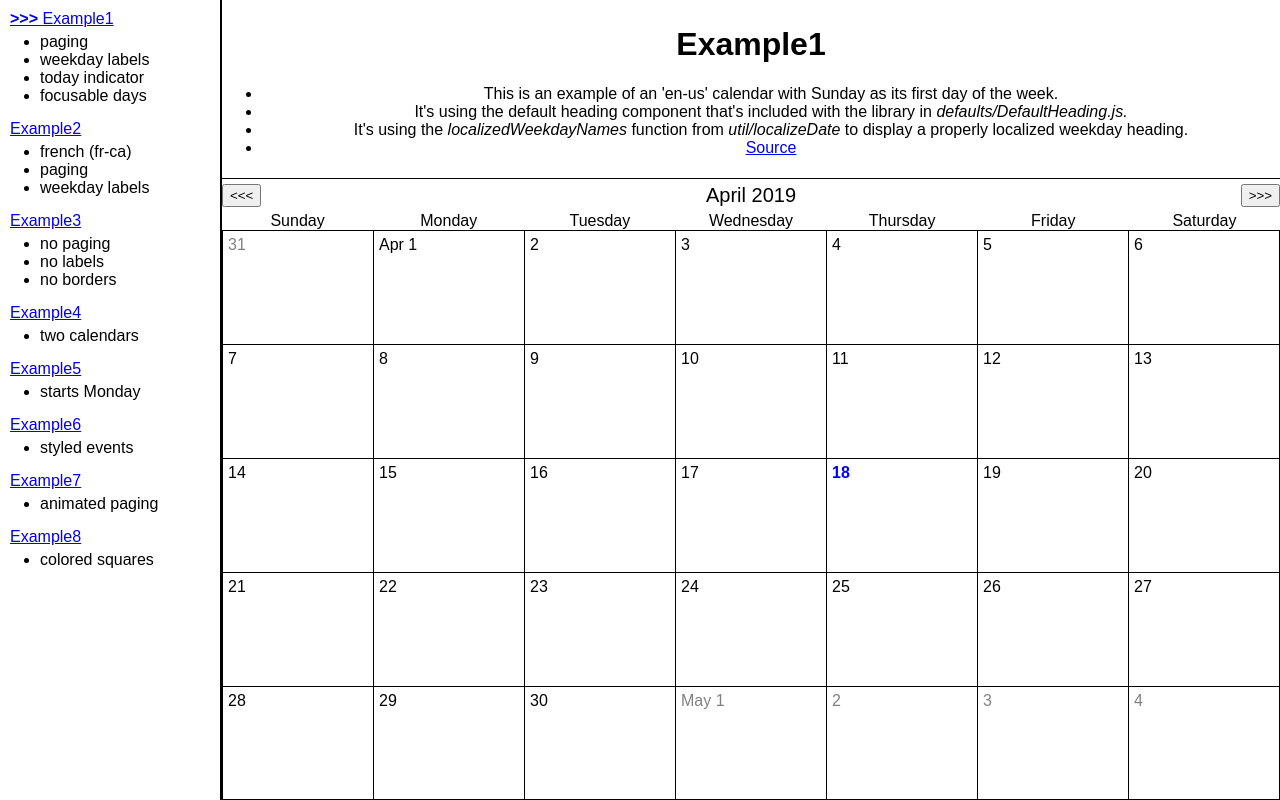
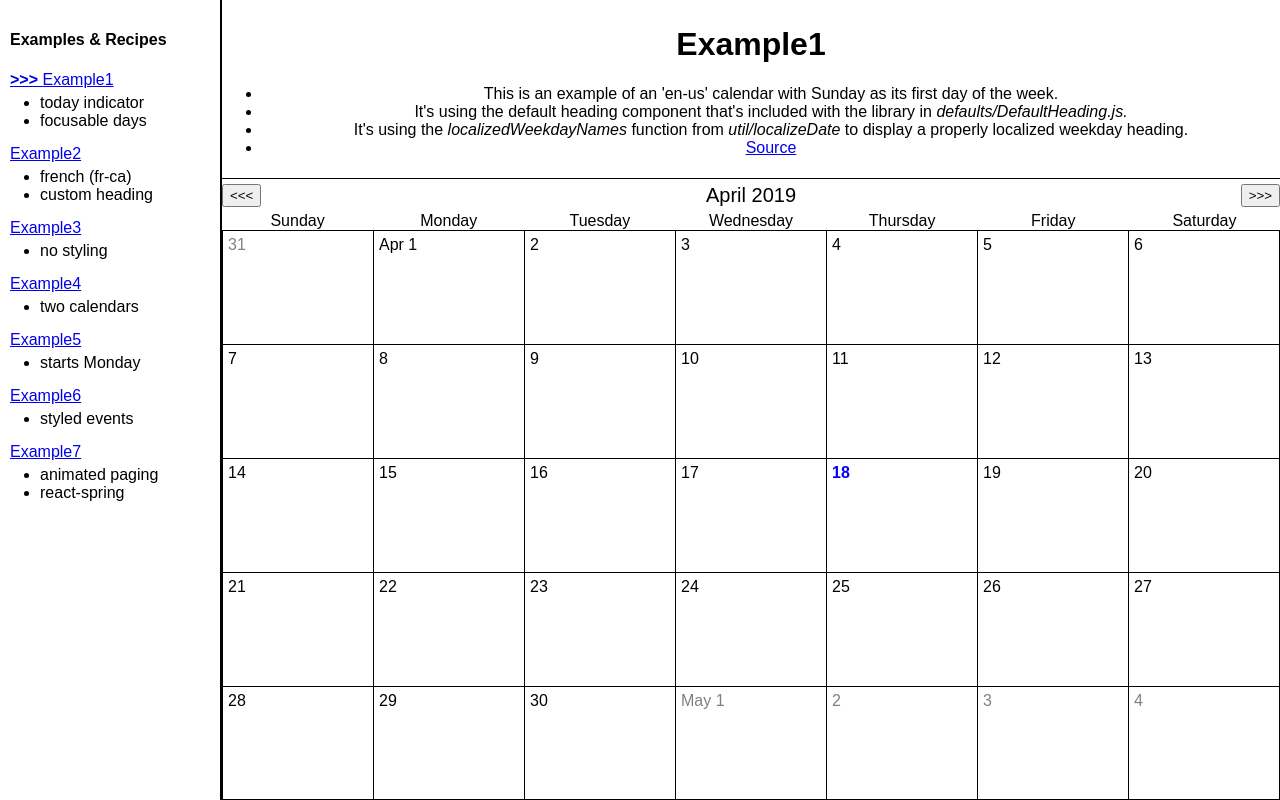
Before and after one commit to BrennanR/react-clean-calendar, a React (Create React App) app: page /Example1 in a window 1280 px wide. Built offline with nearby package versions, Linux system fonts and the light colour scheme.

Commit message:
Updated example2 and example docs in general

```diff
--- a/src/App.js
+++ b/src/App.js
@@ -10,7 +10,6 @@ import { Example4 } from './examples/Example4';
 import { Example5 } from './examples/Example5';
 import { Example6 } from './examples/Example6';
 import { Example7 } from './examples/Example7';
-import { Example8 } from './examples/Example8';
 import './App.css';
 
 const shortDescriptionStyle = { padding: 0, margin: 0, marginLeft: 30, marginBottom: 15, marginTop: 5 };
@@ -20,8 +19,6 @@ const EXAMPLES = {
     component: Example1,
     shortDescription: (
       <ul style={shortDescriptionStyle}>
-        <li>paging</li>
-        <li>weekday labels</li>
         <li>today indicator</li>
         <li>focusable days</li>
       </ul>
@@ -48,17 +45,13 @@ const EXAMPLES = {
     shortDescription: (
       <ul style={shortDescriptionStyle}>
         <li>french (fr-ca)</li>
-        <li>paging</li>
-        <li>weekday labels</li>
+        <li>custom heading</li>
       </ul>
     ),
     description: (
       <ul>
         <li>{"This is an example of an 'fr-ca' calendar with Sunday as its first day of the week."}</li>
-        <li>
-          {"It's using the default heading component that's included with the library in "}
-          <i>defaults/DefaultHeading.js.</i>
-        </li>
+        <li>{'Uses a custom heading to render the paging buttons on the right.'}</li>
         <li>
           {"It's using the "} <i>localizedWeekdayNames</i> {' function from '} <i>util/localizeDate</i>
           {' to display a properly localized weekday heading.'}
@@ -73,9 +66,7 @@ const EXAMPLES = {
     component: Example3,
     shortDescription: (
       <ul style={shortDescriptionStyle}>
-        <li>no paging</li>
-        <li>no labels</li>
-        <li>no borders</li>
+        <li>no styling</li>
       </ul>
     ),
     description: (
@@ -144,29 +135,22 @@ const EXAMPLES = {
     shortDescription: (
       <ul style={shortDescriptionStyle}>
         <li>{'animated paging'}</li>
+        <li>{'react-spring'}</li>
       </ul>
     ),
     description: (
       <ul>
-        <li>{'Animated paging between calendar months.'}</li>
+        <li>
+          {'Animated paging between calendar months using '}
+          <a href="https://www.react-spring.io/">react-spring</a>.
+        </li>
+        <li>
+          {`See the `}
+          <a href="https://github.com/BrennanR/react-clean-calendar/blob/master/src/examples/Pager.js">Pager</a>
+          {` code for how react-spring can be used to achieve this effect.`}
+        </li>
         <li>
           <a href="https://github.com/BrennanR/react-clean-calendar/blob/master/src/examples/Example7.js">Source</a>
-        </li>
-      </ul>
-    ),
-  },
-  Example8: {
-    component: Example8,
-    shortDescription: (
-      <ul style={shortDescriptionStyle}>
-        <li>colored squares</li>
-      </ul>
-    ),
-    description: (
-      <ul>
-        <li>{'Paging between colored squares!'}</li>
-        <li>
-          <a href="https://github.com/BrennanR/react-clean-calendar/blob/master/src/examples/Example8.js">Source</a>
         </li>
       </ul>
     ),
@@ -214,6 +198,7 @@ class App extends Component<Props> {
                   aria-label="Main navigation"
                   style={{ display: 'flex', flexDirection: 'column' }}
                 >
+                  <h4>Examples & Recipes</h4>
                   {Object.keys(EXAMPLES).map(key => (
                     <div style={{ display: 'flex', flexDirection: 'column' }} key={key}>
                       <Link to={`/${key}`}>
--- a/src/examples/Example2.js
+++ b/src/examples/Example2.js
@@ -4,7 +4,6 @@ import React, { Component } from 'react';
 import type { Node } from 'react';
 
 import { Calendar } from '../lib/Calendar';
-import { DefaultCalendarHeading } from '../lib/components/defaults/DefaultCalendarHeading';
 import { nextMonth, previousMonth } from '../lib/util/date';
 import { localizedWeekdayNames, localizedYearMonth } from '../lib/util/localizeDate';
 
@@ -28,17 +27,31 @@ export class Example2 extends Component<Props, State> {
 
   renderHeading = () => {
     return (
-      <DefaultCalendarHeading
-        title={localizedYearMonth(this.locale, 'long', 'numeric', this.state.year, this.state.month)}
-        onNextMonthClicked={() => {
-          const { year, month } = nextMonth(this.state.year, this.state.month);
-          this.setState({ year, month });
-        }}
-        onPreviousMonthClicked={() => {
-          const { year, month } = previousMonth(this.state.year, this.state.month);
-          this.setState({ year, month });
-        }}
-      />
+      <div style={{ width: '100%', display: 'flex', justifyContent: 'space-between', marginTop: 5, marginBottom: 5 }}>
+        <div style={{ marginLeft: 10, fontSize: 20 }}>
+          {localizedYearMonth(this.locale, 'long', 'numeric', this.state.year, this.state.month)}
+        </div>
+        <div style={{ marginRight: 10 }}>
+          <button
+            style={{ color: `red` }}
+            onClick={() => {
+              const { year, month } = previousMonth(this.state.year, this.state.month);
+              this.setState({ year, month });
+            }}
+          >
+            {'<<<'}
+          </button>
+          <button
+            style={{ color: `purple` }}
+            onClick={() => {
+              const { year, month } = nextMonth(this.state.year, this.state.month);
+              this.setState({ year, month });
+            }}
+          >
+            {'>>>'}
+          </button>
+        </div>
+      </div>
     );
   };
 
--- a/src/examples/Example6.js
+++ b/src/examples/Example6.js
@@ -89,7 +89,7 @@ const Example6 = () => {
               style={{
                 display: 'flex',
                 justifyContent: `center`,
-                width: `90%`,
+                width: `95%`,
                 backgroundColor: `#33B679`,
                 color: `white`,
                 borderRadius: 5,
```
Also changed, not shown: src/examples/ExamplePager.js (renamed from src/examples/Example8.js).
